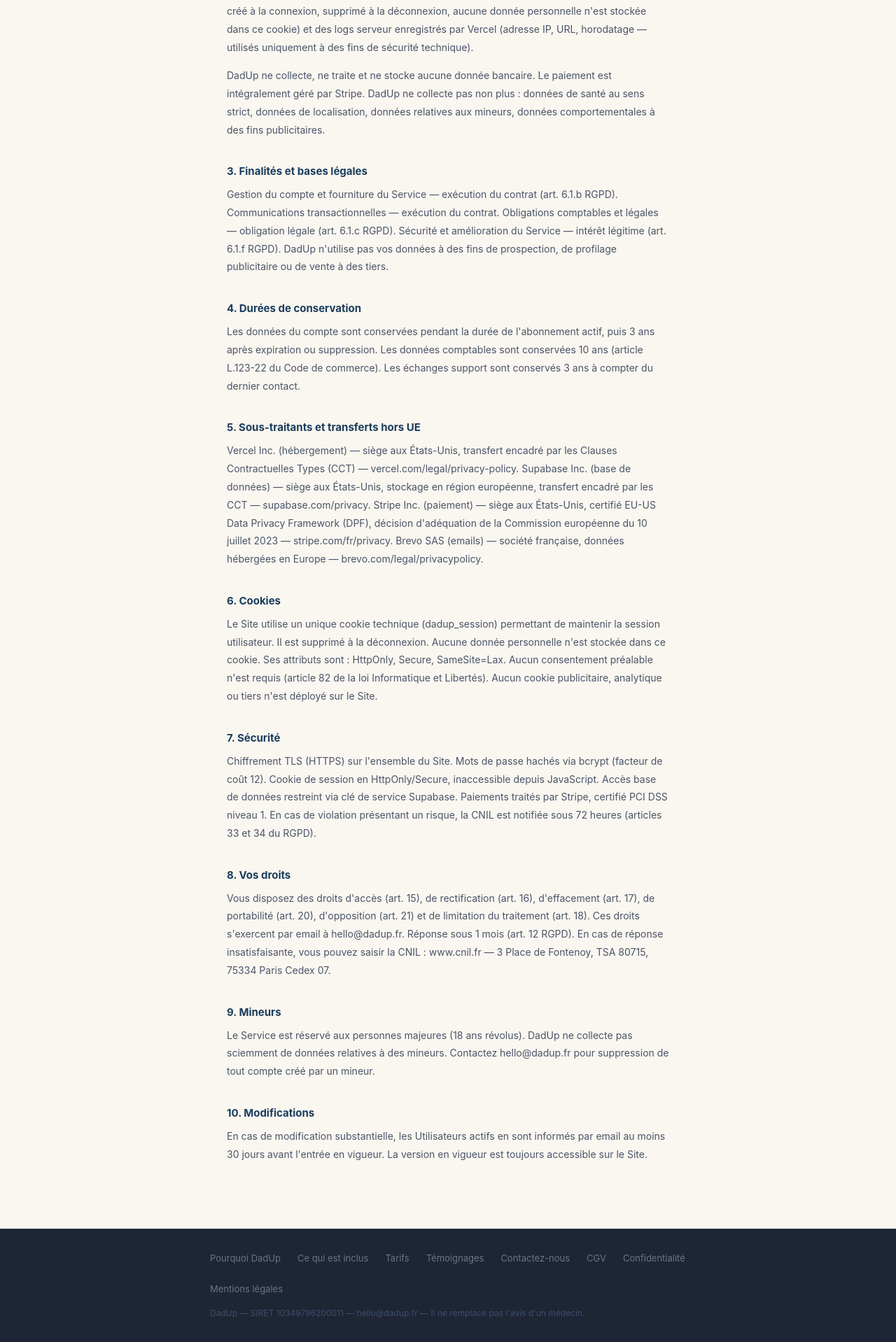
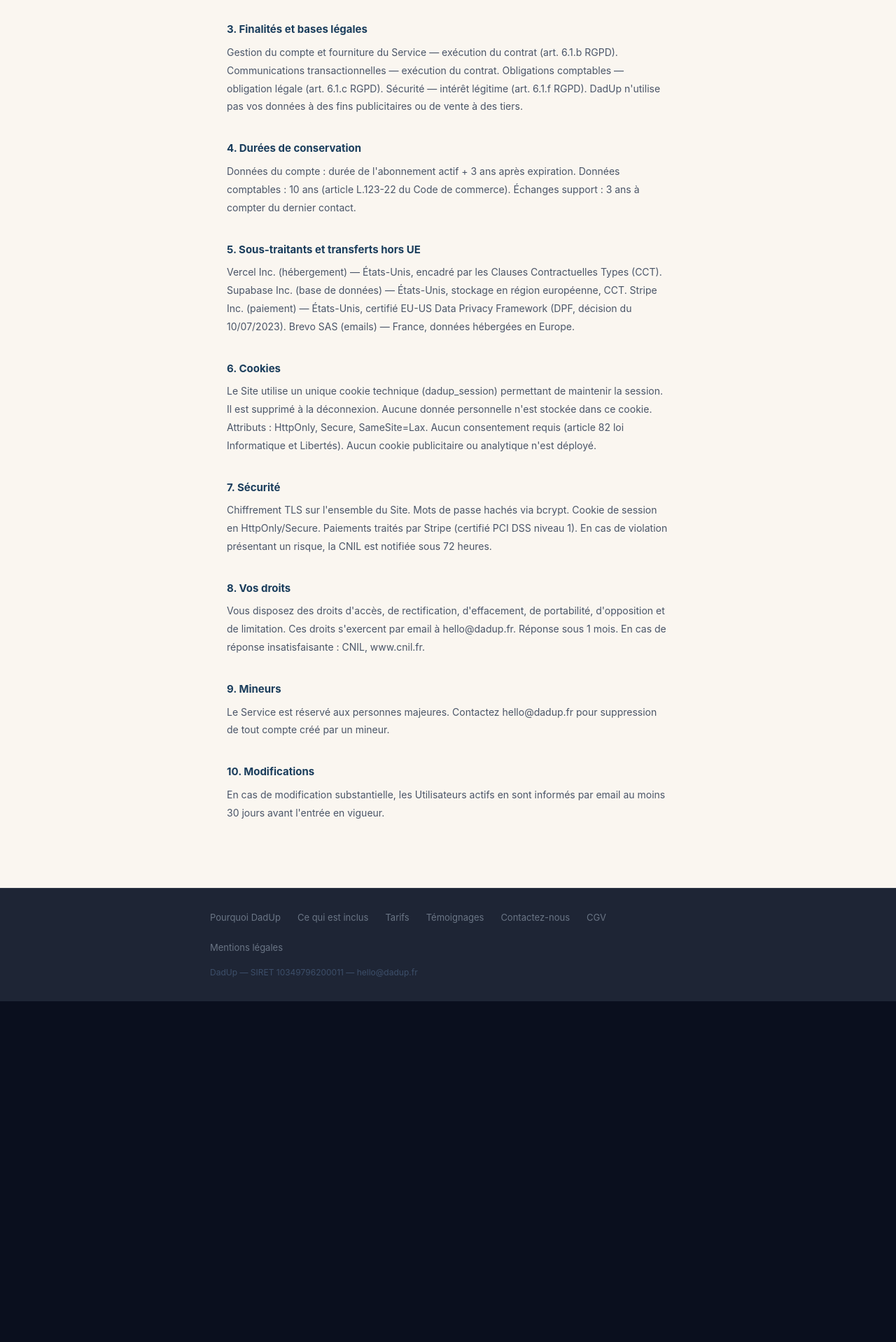
Before and after one commit to Julproject/dadup, a Next.js app: page /confidentialite in a window 1280 px wide. Shown: the part 663-2581 px from the top of the page at 70% size. After the commit the page ends 2094 px from the top, so only its background shows below. Built offline with nearby package versions, Linux system fonts and the light colour scheme.

Commit message:
Update page.tsx

```diff
--- a/app/confidentialite/page.tsx
+++ b/app/confidentialite/page.tsx
@@ -1,75 +1,59 @@
 'use client';
 
+export default function ConfidentialitePage() {
+  return (
+    <main style={{ minHeight: '100vh', background: '#faf6f0', fontFamily: "-apple-system,BlinkMacSystemFont,'Segoe UI',sans-serif", color: '#4a5568' }}>
 
-export default function ConfidentialitePage() {
-  const s = {
-    main: { minHeight: '100vh', background: '#faf6f0', fontFamily: "-apple-system,BlinkMacSystemFont,'Segoe UI',sans-serif", color: '#4a5568' },
-    nav: { background: '#ffffff', borderBottom: '1px solid #e8e0d0', padding: '0 40px', display: 'flex', alignItems: 'center', justifyContent: 'space-between', height: '64px' },
-    wrap: { maxWidth: '680px', margin: '0 auto', padding: '60px 24px 80px' },
-    label: { color: '#2E5F8A', fontSize: '11px', fontWeight: 700, letterSpacing: '3px', textTransform: 'uppercase' as const, margin: '0 0 12px' },
-    h1: { color: '#1e2535', fontSize: '32px', fontWeight: 800, margin: '0 0 8px' },
-    date: { color: '#9aa0a8', fontSize: '14px', margin: '0 0 40px' },
-    h2: { color: '#1A3D5C', fontSize: '15px', fontWeight: 700, margin: '36px 0 8px' },
-    p: { fontSize: '14px', lineHeight: 1.85, margin: '0 0 14px' },
-    footer: { borderTop: '1px solid #e8e0d0', marginTop: '60px', paddingTop: '24px', fontSize: '13px', color: '#9aa0a8' },
-    link: { color: '#9aa0a8', textDecoration: 'none' as const },
-  };
-
-  return (
-    <main style={s.main}>
-      <nav style={s.nav}>
+      <nav style={{ background: '#ffffff', borderBottom: '1px solid #e8e0d0', padding: '0 40px', display: 'flex', alignItems: 'center', justifyContent: 'space-between', height: '64px' }}>
         <a href="/" style={{ display: 'flex', alignItems: 'center', gap: '8px', textDecoration: 'none' }}>
           <svg viewBox="0 0 300 300" width="30" height="30"><circle cx="150" cy="150" r="145" fill="#1A3D5C"/><circle cx="150" cy="150" r="122" fill="#2E5F8A"/><ellipse cx="150" cy="205" rx="58" ry="54" fill="#c8a060"/><circle cx="150" cy="112" r="40" fill="#c8a060"/><ellipse cx="150" cy="196" rx="27" ry="31" fill="#F7FAFC"/><circle cx="150" cy="128" r="26" fill="#F7FAFC"/></svg>
           <span style={{ fontWeight: 800, color: '#1e2535', fontSize: '17px' }}>DadUp</span>
         </a>
         <div style={{ display: 'flex', gap: '20px' }}>
-          <a href="/cgv" style={s.link}>CGV</a>
-          <a href="/mentions-legales" style={s.link}>Mentions légales</a>
-          <a href="/" style={{ ...s.link, fontWeight: 600 }}>← Retour</a>
+          <a href="/cgv" style={{ color: '#9aa0a8', textDecoration: 'none' }}>CGV</a>
+          <a href="/mentions-legales" style={{ color: '#9aa0a8', textDecoration: 'none' }}>Mentions légales</a>
+          <a href="/" style={{ color: '#9aa0a8', textDecoration: 'none', fontWeight: 600 }}>← Retour</a>
         </div>
       </nav>
 
-      <div style={s.wrap}>
-        <p style={s.label}>Légal</p>
-        <h1 style={s.h1}>Politique de Confidentialité</h1>
+      <div style={{ maxWidth: '680px', margin: '0 auto', padding: '60px 24px 80px' }}>
+        <p style={{ color: '#2E5F8A', fontSize: '11px', fontWeight: 700, letterSpacing: '3px', textTransform: 'uppercase', margin: '0 0 12px' }}>Légal</p>
+        <h1 style={{ color: '#1e2535', fontSize: '32px', fontWeight: 800, margin: '0 0 40px' }}>Politique de Confidentialité</h1>
 
-        <p style={s.p}>DadUp accorde une importance particulière à la protection de vos données personnelles. Cette politique décrit quelles données sont collectées, pourquoi, comment elles sont protégées et quels sont vos droits.</p>
+        <p style={{ fontSize: '14px', lineHeight: 1.85, margin: '0 0 14px' }}>DadUp accorde une importance particulière à la protection de vos données personnelles. Cette politique décrit quelles données sont collectées, pourquoi, comment elles sont protégées et quels sont vos droits.</p>
 
-        <h2 style={s.h2}>1. Responsable du traitement</h2>
-        <p style={s.p}>DadUp, entreprise individuelle (EI), SIRET 10349796200011, dont le siège est situé au 19 avenue de la préservation, 33000 Bordeaux. Contact : hello@dadup.fr.</p>
+        <h2 style={{ color: '#1A3D5C', fontSize: '15px', fontWeight: 700, margin: '36px 0 8px' }}>1. Responsable du traitement</h2>
+        <p style={{ fontSize: '14px', lineHeight: 1.85, margin: '0 0 14px' }}>DadUp, entreprise individuelle (EI), SIRET 10349796200011, dont le siège est situé au 19 avenue de la préservation, 33000 Bordeaux. Contact : hello@dadup.fr.</p>
 
-        <h2 style={s.h2}>2. Données collectées</h2>
-        <p style={s.p}>DadUp collecte uniquement les données nécessaires au fonctionnement du Service. Les données fournies par l'Utilisateur sont : l'adresse email (obligatoire — identification et communications), le prénom (facultatif — personnalisation), la date prévue d'accouchement (nécessaire au suivi — utilisée uniquement pour personnaliser le contenu hebdomadaire) et le mot de passe (stocké sous forme hachée via bcrypt — DadUp n'a jamais accès au mot de passe en clair).</p>
-        <p style={s.p}>Les données collectées automatiquement sont : un cookie de session (identifiant technique créé à la connexion, supprimé à la déconnexion, aucune donnée personnelle n'est stockée dans ce cookie) et des logs serveur enregistrés par Vercel (adresse IP, URL, horodatage — utilisés uniquement à des fins de sécurité technique).</p>
-        <p style={s.p}>DadUp ne collecte, ne traite et ne stocke aucune donnée bancaire. Le paiement est intégralement géré par Stripe. DadUp ne collecte pas non plus : données de santé au sens strict, données de localisation, données relatives aux mineurs, données comportementales à des fins publicitaires.</p>
+        <h2 style={{ color: '#1A3D5C', fontSize: '15px', fontWeight: 700, margin: '36px 0 8px' }}>2. Données collectées</h2>
+        <p style={{ fontSize: '14px', lineHeight: 1.85, margin: '0 0 14px' }}>DadUp collecte uniquement les données nécessaires au fonctionnement du Service. Données fournies par l&apos;Utilisateur : adresse email (obligatoire), prénom (facultatif), date prévue d&apos;accouchement (nécessaire au suivi), mot de passe (stocké sous forme hachée via bcrypt). Données automatiques : cookie de session (supprimé à la déconnexion, aucune donnée personnelle stockée), logs serveur (sécurité technique uniquement). Aucune donnée bancaire n&apos;est collectée par DadUp.</p>
 
-        <h2 style={s.h2}>3. Finalités et bases légales</h2>
-        <p style={s.p}>Gestion du compte et fourniture du Service — exécution du contrat (art. 6.1.b RGPD). Communications transactionnelles — exécution du contrat. Obligations comptables et légales — obligation légale (art. 6.1.c RGPD). Sécurité et amélioration du Service — intérêt légitime (art. 6.1.f RGPD). DadUp n'utilise pas vos données à des fins de prospection, de profilage publicitaire ou de vente à des tiers.</p>
+        <h2 style={{ color: '#1A3D5C', fontSize: '15px', fontWeight: 700, margin: '36px 0 8px' }}>3. Finalités et bases légales</h2>
+        <p style={{ fontSize: '14px', lineHeight: 1.85, margin: '0 0 14px' }}>Gestion du compte et fourniture du Service — exécution du contrat (art. 6.1.b RGPD). Communications transactionnelles — exécution du contrat. Obligations comptables — obligation légale (art. 6.1.c RGPD). Sécurité — intérêt légitime (art. 6.1.f RGPD). DadUp n&apos;utilise pas vos données à des fins publicitaires ou de vente à des tiers.</p>
 
-        <h2 style={s.h2}>4. Durées de conservation</h2>
-        <p style={s.p}>Les données du compte sont conservées pendant la durée de l'abonnement actif, puis 3 ans après expiration ou suppression. Les données comptables sont conservées 10 ans (article L.123-22 du Code de commerce). Les échanges support sont conservés 3 ans à compter du dernier contact.</p>
+        <h2 style={{ color: '#1A3D5C', fontSize: '15px', fontWeight: 700, margin: '36px 0 8px' }}>4. Durées de conservation</h2>
+        <p style={{ fontSize: '14px', lineHeight: 1.85, margin: '0 0 14px' }}>Données du compte : durée de l&apos;abonnement actif + 3 ans après expiration. Données comptables : 10 ans (article L.123-22 du Code de commerce). Échanges support : 3 ans à compter du dernier contact.</p>
 
-        <h2 style={s.h2}>5. Sous-traitants et transferts hors UE</h2>
-        <p style={s.p}>Vercel Inc. (hébergement) — siège aux États-Unis, transfert encadré par les Clauses Contractuelles Types (CCT) — vercel.com/legal/privacy-policy. Supabase Inc. (base de données) — siège aux États-Unis, stockage en région européenne, transfert encadré par les CCT — supabase.com/privacy. Stripe Inc. (paiement) — siège aux États-Unis, certifié EU-US Data Privacy Framework (DPF), décision d'adéquation de la Commission européenne du 10 juillet 2023 — stripe.com/fr/privacy. Brevo SAS (emails) — société française, données hébergées en Europe — brevo.com/legal/privacypolicy.</p>
+        <h2 style={{ color: '#1A3D5C', fontSize: '15px', fontWeight: 700, margin: '36px 0 8px' }}>5. Sous-traitants et transferts hors UE</h2>
+        <p style={{ fontSize: '14px', lineHeight: 1.85, margin: '0 0 14px' }}>Vercel Inc. (hébergement) — États-Unis, encadré par les Clauses Contractuelles Types (CCT). Supabase Inc. (base de données) — États-Unis, stockage en région européenne, CCT. Stripe Inc. (paiement) — États-Unis, certifié EU-US Data Privacy Framework (DPF, décision du 10/07/2023). Brevo SAS (emails) — France, données hébergées en Europe.</p>
 
-        <h2 style={s.h2}>6. Cookies</h2>
-        <p style={s.p}>Le Site utilise un unique cookie technique (dadup_session) permettant de maintenir la session utilisateur. Il est supprimé à la déconnexion. Aucune donnée personnelle n'est stockée dans ce cookie. Ses attributs sont : HttpOnly, Secure, SameSite=Lax. Aucun consentement préalable n'est requis (article 82 de la loi Informatique et Libertés). Aucun cookie publicitaire, analytique ou tiers n'est déployé sur le Site.</p>
+        <h2 style={{ color: '#1A3D5C', fontSize: '15px', fontWeight: 700, margin: '36px 0 8px' }}>6. Cookies</h2>
+        <p style={{ fontSize: '14px', lineHeight: 1.85, margin: '0 0 14px' }}>Le Site utilise un unique cookie technique (dadup_session) permettant de maintenir la session. Il est supprimé à la déconnexion. Aucune donnée personnelle n&apos;est stockée dans ce cookie. Attributs : HttpOnly, Secure, SameSite=Lax. Aucun consentement requis (article 82 loi Informatique et Libertés). Aucun cookie publicitaire ou analytique n&apos;est déployé.</p>
 
-        <h2 style={s.h2}>7. Sécurité</h2>
-        <p style={s.p}>Chiffrement TLS (HTTPS) sur l'ensemble du Site. Mots de passe hachés via bcrypt (facteur de coût 12). Cookie de session en HttpOnly/Secure, inaccessible depuis JavaScript. Accès base de données restreint via clé de service Supabase. Paiements traités par Stripe, certifié PCI DSS niveau 1. En cas de violation présentant un risque, la CNIL est notifiée sous 72 heures (articles 33 et 34 du RGPD).</p>
+        <h2 style={{ color: '#1A3D5C', fontSize: '15px', fontWeight: 700, margin: '36px 0 8px' }}>7. Sécurité</h2>
+        <p style={{ fontSize: '14px', lineHeight: 1.85, margin: '0 0 14px' }}>Chiffrement TLS sur l&apos;ensemble du Site. Mots de passe hachés via bcrypt. Cookie de session en HttpOnly/Secure. Paiements traités par Stripe (certifié PCI DSS niveau 1). En cas de violation présentant un risque, la CNIL est notifiée sous 72 heures.</p>
 
-        <h2 style={s.h2}>8. Vos droits</h2>
-        <p style={s.p}>Vous disposez des droits d'accès (art. 15), de rectification (art. 16), d'effacement (art. 17), de portabilité (art. 20), d'opposition (art. 21) et de limitation du traitement (art. 18). Ces droits s'exercent par email à hello@dadup.fr. Réponse sous 1 mois (art. 12 RGPD). En cas de réponse insatisfaisante, vous pouvez saisir la CNIL : www.cnil.fr — 3 Place de Fontenoy, TSA 80715, 75334 Paris Cedex 07.</p>
+        <h2 style={{ color: '#1A3D5C', fontSize: '15px', fontWeight: 700, margin: '36px 0 8px' }}>8. Vos droits</h2>
+        <p style={{ fontSize: '14px', lineHeight: 1.85, margin: '0 0 14px' }}>Vous disposez des droits d&apos;accès, de rectification, d&apos;effacement, de portabilité, d&apos;opposition et de limitation. Ces droits s&apos;exercent par email à hello@dadup.fr. Réponse sous 1 mois. En cas de réponse insatisfaisante : CNIL, www.cnil.fr.</p>
 
-        <h2 style={s.h2}>9. Mineurs</h2>
-        <p style={s.p}>Le Service est réservé aux personnes majeures (18 ans révolus). DadUp ne collecte pas sciemment de données relatives à des mineurs. Contactez hello@dadup.fr pour suppression de tout compte créé par un mineur.</p>
+        <h2 style={{ color: '#1A3D5C', fontSize: '15px', fontWeight: 700, margin: '36px 0 8px' }}>9. Mineurs</h2>
+        <p style={{ fontSize: '14px', lineHeight: 1.85, margin: '0 0 14px' }}>Le Service est réservé aux personnes majeures. Contactez hello@dadup.fr pour suppression de tout compte créé par un mineur.</p>
 
-        <h2 style={s.h2}>10. Modifications</h2>
-        <p style={s.p}>En cas de modification substantielle, les Utilisateurs actifs en sont informés par email au moins 30 jours avant l'entrée en vigueur. La version en vigueur est toujours accessible sur le Site.</p>
+        <h2 style={{ color: '#1A3D5C', fontSize: '15px', fontWeight: 700, margin: '36px 0 8px' }}>10. Modifications</h2>
+        <p style={{ fontSize: '14px', lineHeight: 1.85, margin: '0 0 14px' }}>En cas de modification substantielle, les Utilisateurs actifs en sont informés par email au moins 30 jours avant l&apos;entrée en vigueur.</p>
+      </div>
 
-
-      </div>
-        <footer style={{ background: '#1e2535', borderTop: '1px solid #2e3848', padding: '32px 40px', marginTop: '0' }}>
+      <footer style={{ background: '#1e2535', borderTop: '1px solid #2e3848', padding: '32px 40px' }}>
         <div style={{ maxWidth: '680px', margin: '0 auto', display: 'flex', flexDirection: 'column', gap: '16px' }}>
           <div style={{ display: 'flex', gap: '24px', flexWrap: 'wrap' }}>
             <a href="/pourquoi" style={{ color: '#6a7585', fontSize: '13px', textDecoration: 'none' }}>Pourquoi DadUp</a>
@@ -78,12 +62,12 @@ export default function ConfidentialitePage() {
             <a href="/temoignages" style={{ color: '#6a7585', fontSize: '13px', textDecoration: 'none' }}>Témoignages</a>
             <a href="/contact" style={{ color: '#6a7585', fontSize: '13px', textDecoration: 'none' }}>Contactez-nous</a>
             <a href="/cgv" style={{ color: '#6a7585', fontSize: '13px', textDecoration: 'none' }}>CGV</a>
-              <a href="/confidentialite" style={{ color: '#6a7585', fontSize: '13px', textDecoration: 'none' }}>Confidentialité</a>
             <a href="/mentions-legales" style={{ color: '#6a7585', fontSize: '13px', textDecoration: 'none' }}>Mentions légales</a>
           </div>
-            <p style={{ color: '#3d4f6a', fontSize: '12px', margin: 0 }}>DadUp — SIRET 10349796200011 — hello@dadup.fr — Il ne remplace pas l'avis d'un médecin.</p>
+          <p style={{ color: '#3d4f6a', fontSize: '12px', margin: '0' }}>DadUp — SIRET 10349796200011 — hello@dadup.fr</p>
         </div>
       </footer>
+
     </main>
   );
 }
```
Lines whose indentation alone changed are shown as unchanged.
